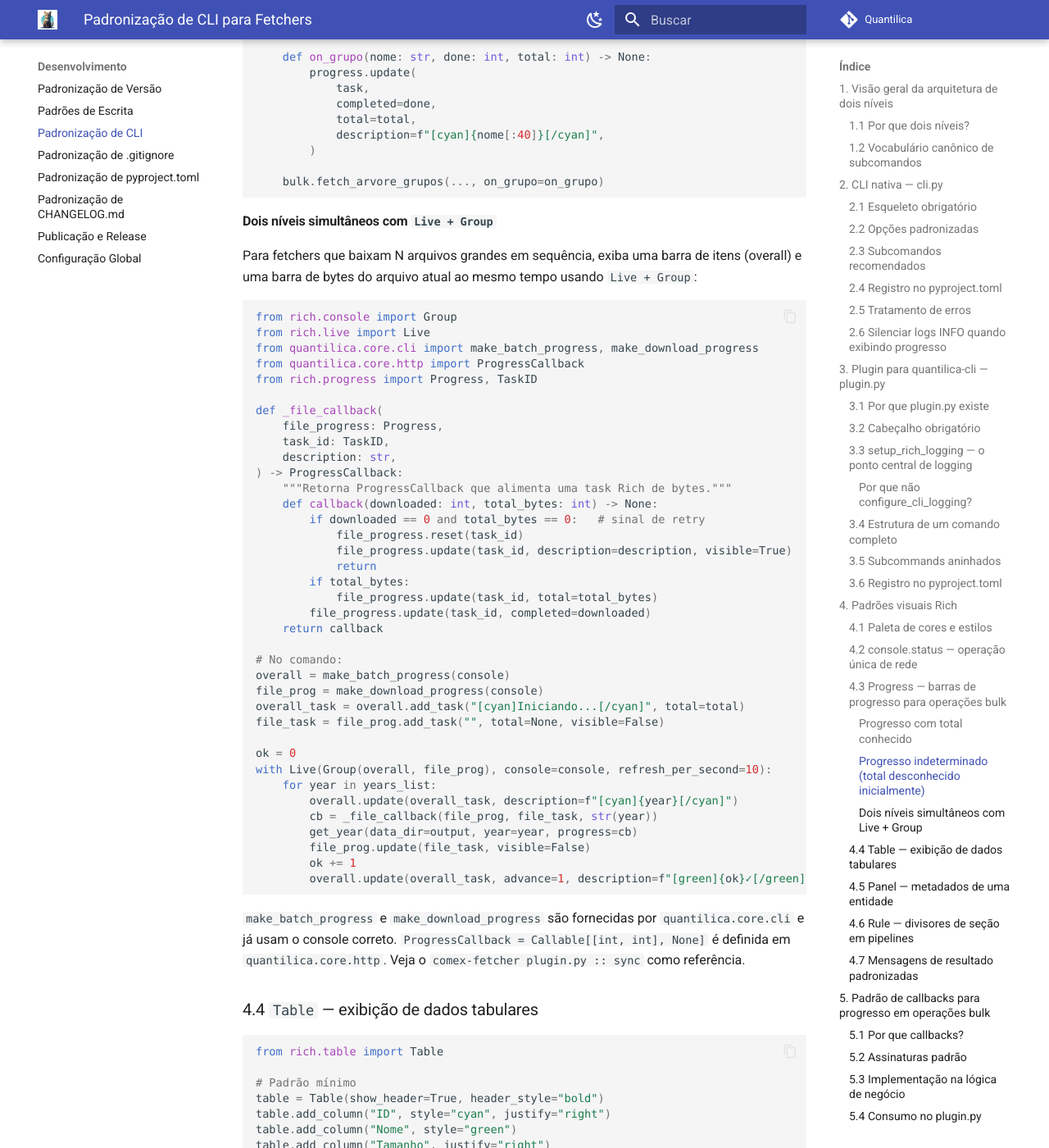
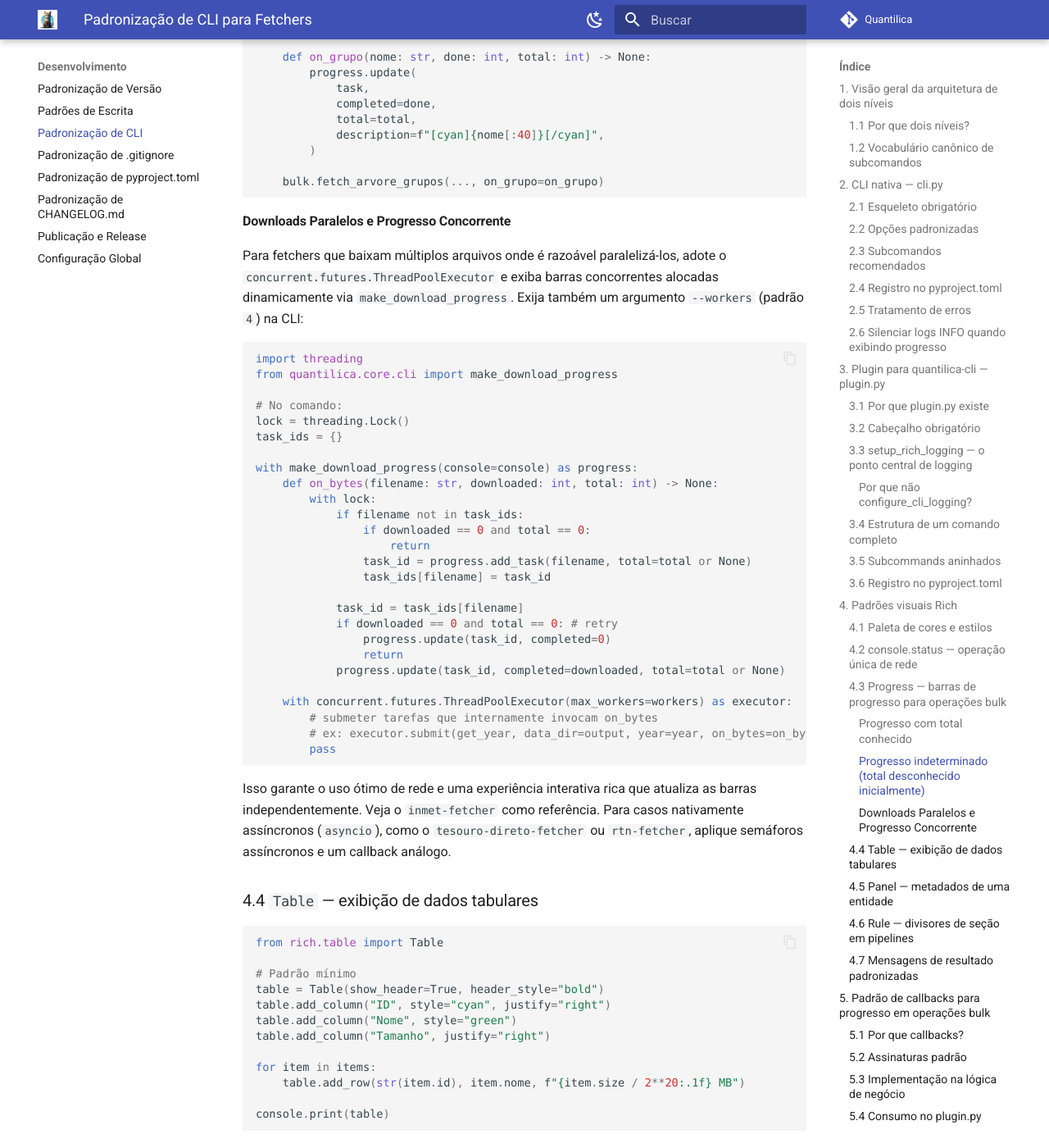
Before and after one commit to Quantilica/docs, an MkDocs documentation site: the page built from docs/normas/cli-fetchers.md, in a window 1280 px wide and 1400 px high, scrolled down 13045 px. Shown: the whole window at 82% size. Built offline with MkDocs 1.6.1 and Material for MkDocs 9.7.7, drawn with Linux system fonts in a browser that asks for light colours; some web fonts are replaced; comment, search, counter and statistics services are not loaded.

Commit message:
docs: standardize concurrent download progress bars

````diff
--- a/docs/normas/cli-fetchers.md
+++ b/docs/normas/cli-fetchers.md
@@ -518,51 +518,41 @@ with Progress(
     bulk.fetch_arvore_grupos(..., on_grupo=on_grupo)
 ```
 
-#### Dois níveis simultâneos com `Live + Group`
+#### Downloads Paralelos e Progresso Concorrente
 
-Para fetchers que baixam N arquivos grandes em sequência, exiba uma barra de itens (overall) e uma barra de bytes do arquivo atual ao mesmo tempo usando `Live + Group`:
+Para fetchers que baixam múltiplos arquivos onde é razoável paralelizá-los, adote o `concurrent.futures.ThreadPoolExecutor` e exiba barras concorrentes alocadas dinamicamente via `make_download_progress`.
+Exija também um argumento `--workers` (padrão `4`) na CLI:
 
 ```python
-from rich.console import Group
-from rich.live import Live
-from quantilica.core.cli import make_batch_progress, make_download_progress
-from quantilica.core.http import ProgressCallback
-from rich.progress import Progress, TaskID
-
-def _file_callback(
-    file_progress: Progress,
-    task_id: TaskID,
-    description: str,
-) -> ProgressCallback:
-    """Retorna ProgressCallback que alimenta uma task Rich de bytes."""
-    def callback(downloaded: int, total_bytes: int) -> None:
-        if downloaded == 0 and total_bytes == 0:   # sinal de retry
-            file_progress.reset(task_id)
-            file_progress.update(task_id, description=description, visible=True)
-            return
-        if total_bytes:
-            file_progress.update(task_id, total=total_bytes)
-        file_progress.update(task_id, completed=downloaded)
-    return callback
+import threading
+from quantilica.core.cli import make_download_progress
 
 # No comando:
-overall = make_batch_progress(console)
-file_prog = make_download_progress(console)
-overall_task = overall.add_task("[cyan]Iniciando...[/cyan]", total=total)
-file_task = file_prog.add_task("", total=None, visible=False)
+lock = threading.Lock()
+task_ids = {}
 
-ok = 0
-with Live(Group(overall, file_prog), console=console, refresh_per_second=10):
-    for year in years_list:
-        overall.update(overall_task, description=f"[cyan]{year}[/cyan]")
-        cb = _file_callback(file_prog, file_task, str(year))
-        get_year(data_dir=output, year=year, progress=cb)
-        file_prog.update(file_task, visible=False)
-        ok += 1
-        overall.update(overall_task, advance=1, description=f"[green]{ok}✓[/green]")
+with make_download_progress(console=console) as progress:
+    def on_bytes(filename: str, downloaded: int, total: int) -> None:
+        with lock:
+            if filename not in task_ids:
+                if downloaded == 0 and total == 0:
+                    return
+                task_id = progress.add_task(filename, total=total or None)
+                task_ids[filename] = task_id
+
+            task_id = task_ids[filename]
+            if downloaded == 0 and total == 0: # retry
+                progress.update(task_id, completed=0)
+                return
+            progress.update(task_id, completed=downloaded, total=total or None)
+
+    with concurrent.futures.ThreadPoolExecutor(max_workers=workers) as executor:
+        # submeter tarefas que internamente invocam on_bytes
+        # ex: executor.submit(get_year, data_dir=output, year=year, on_bytes=on_bytes)
+        pass
 ```
 
-`make_batch_progress` e `make_download_progress` são fornecidas por `quantilica.core.cli` e já usam o console correto. `ProgressCallback = Callable[[int, int], None]` é definida em `quantilica.core.http`. Veja o `comex-fetcher plugin.py :: sync` como referência.
+Isso garante o uso ótimo de rede e uma experiência interativa rica que atualiza as barras independentemente. Veja o `inmet-fetcher` como referência. Para casos nativamente assíncronos (`asyncio`), como o `tesouro-direto-fetcher` ou `rtn-fetcher`, aplique semáforos assíncronos e um callback análogo.
 
 ### 4.4 `Table` — exibição de dados tabulares
 
````
